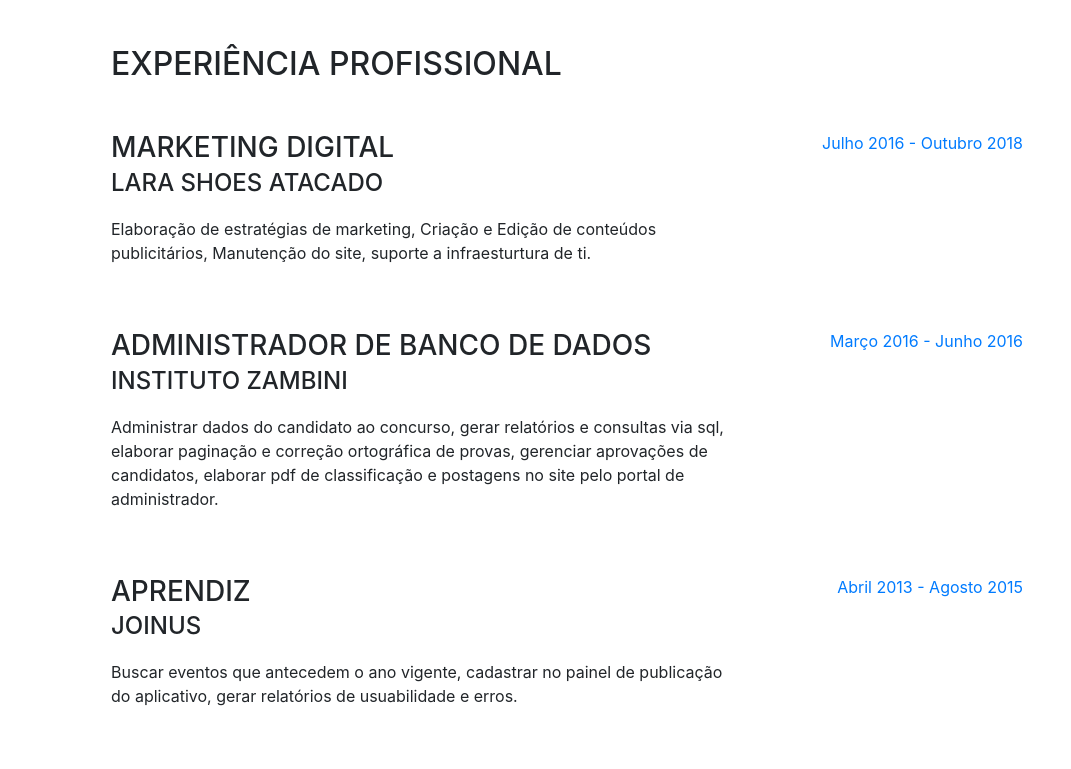
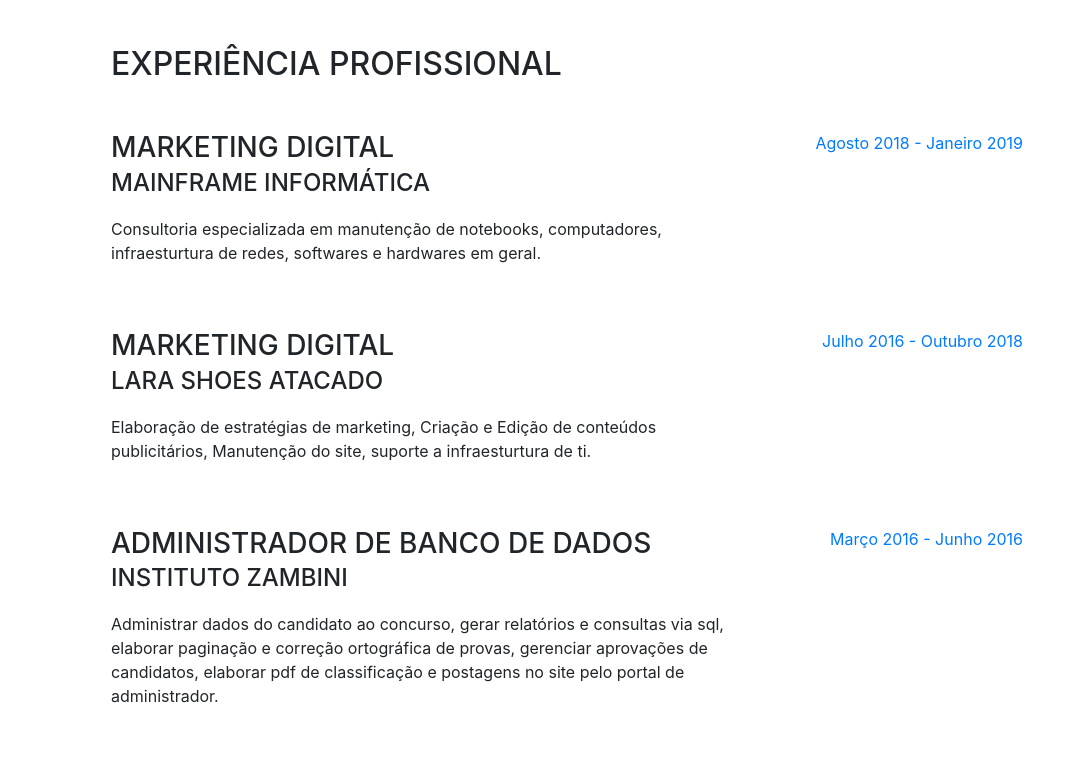
Before and after one commit to VictorsAlves/VictorsAlves.github.io, a website with bundled scripts: page index.html in a window 1280 px wide. Shown: the part 804-1573 px from the top of the page, without its empty margins (209-1280 px from the left). Built offline with nearby package versions, Linux system fonts and the light colour scheme; a web font is replaced by a local one.

Commit message:
Master
atualization 14/03/2018

```diff
--- a/index.html
+++ b/index.html
@@ -92,6 +92,17 @@
       <section class="resume-section p-3 p-lg-5 d-flex flex-column" id="experience">
         <div class="my-auto">
           <h2 class="mb-5">Experiência Profissional</h2>
+
+          <div class="resume-item d-flex flex-column flex-md-row mb-5">
+            <div class="resume-content mr-auto">
+              <h3 class="mb-0">Marketing Digital</h3>
+              <div class="subheading mb-3">Mainframe Informática</div>
+              <p>Consultoria especializada em manutenção de notebooks, computadores, infraesturtura de redes, softwares e hardwares em geral.</p>
+            </div>
+            <div class="resume-date text-md-right">
+              <span class="text-primary">Agosto 2018 - Janeiro 2019</span>
+            </div>
+          </div>
 
           <div class="resume-item d-flex flex-column flex-md-row mb-5">
             <div class="resume-content mr-auto">
@@ -237,7 +248,7 @@
               Sharebook - Membro e participante da comunidade de código aberto da plataforma digital de livros.</li>
             <li>
               <i class="fa-li fa fa-trophy text-warning"></i>
-             Certificação pelo Curso em Video em PHP</li>
+             Certificação pelo Curso em Video em JavaScript</li>
 
 
             <li>
```
Also changed, not shown: img/profile.jpg.
